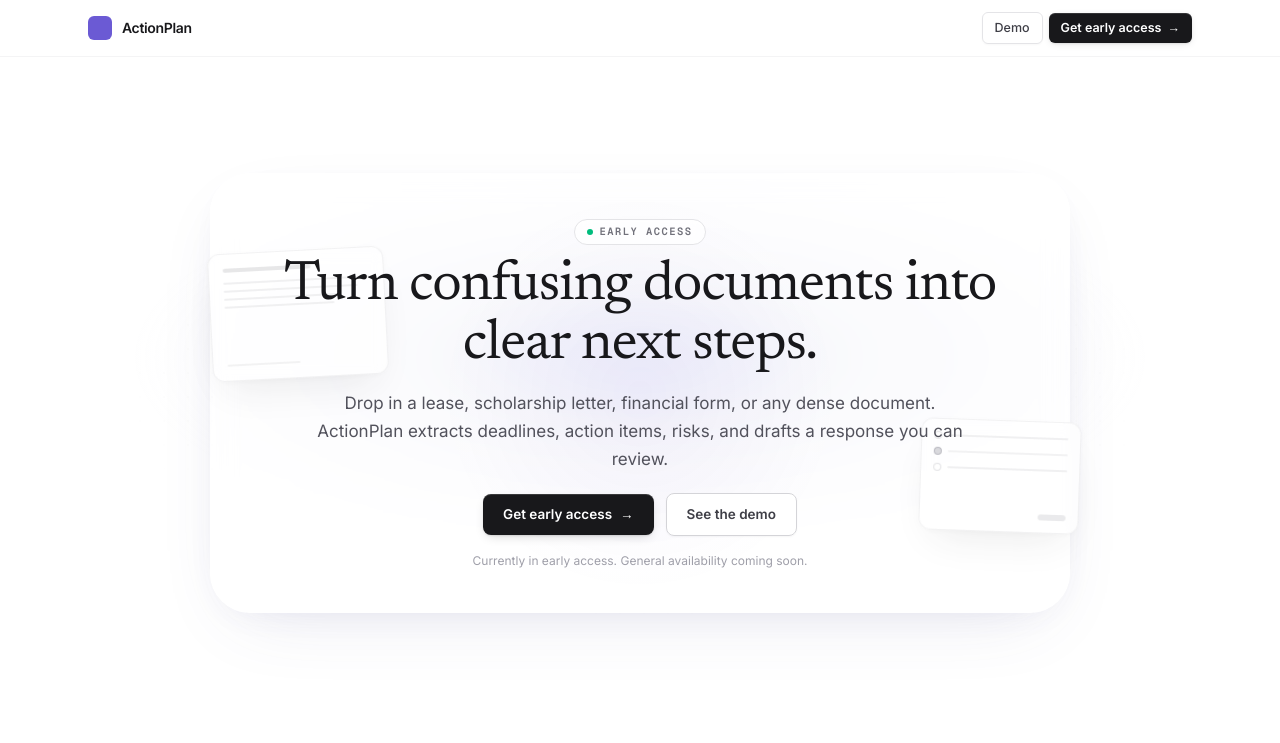
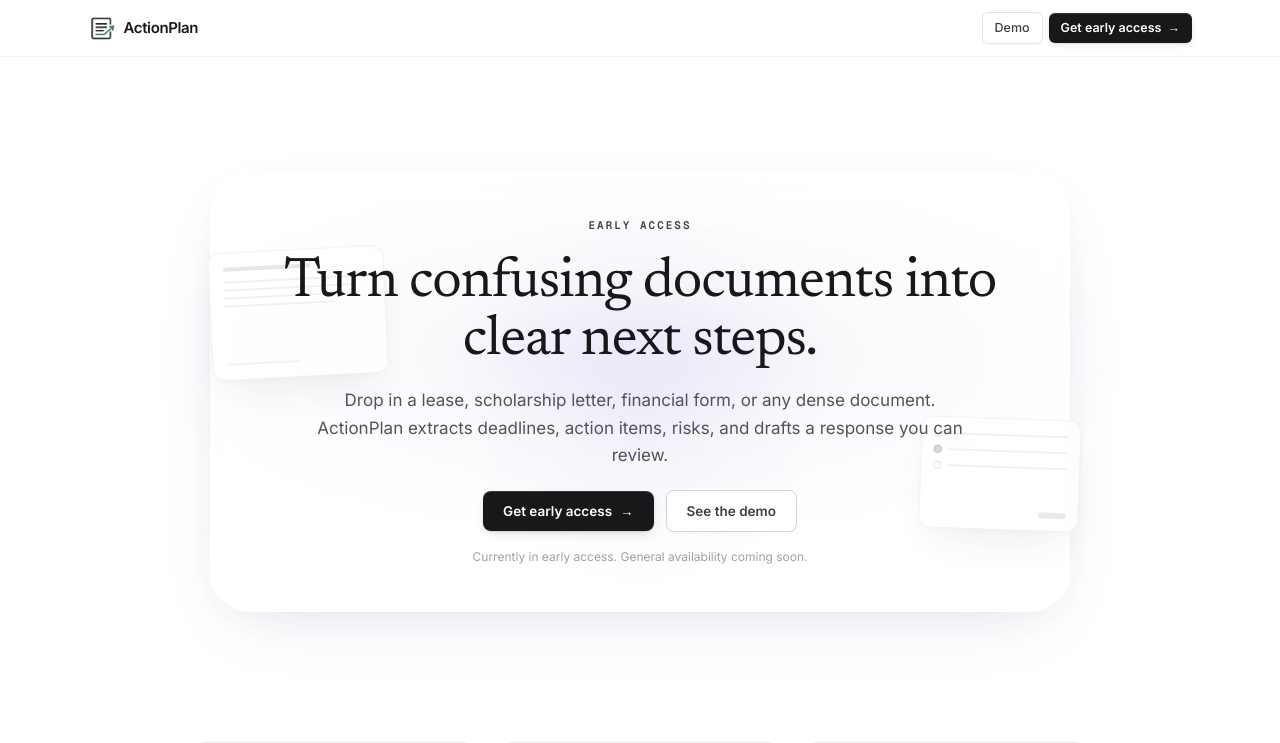
Before and after one commit to andrew-zhouu/actionplan, a Next.js app: page / in a window 1280 px wide. Shown: the top 743 px of the page. Built offline with nearby package versions, Linux system fonts and the light colour scheme.

Commit message:
added logo

```diff
--- a/app/(marketing)/early-access/page.tsx
+++ b/app/(marketing)/early-access/page.tsx
@@ -12,8 +12,12 @@
     <div className="mx-auto w-full max-w-md px-6 py-16 sm:py-24">
 
       <header className="mb-8">
-        <p className="mb-4 inline-flex items-center gap-1.5 rounded-full border border-zinc-200 bg-white px-3 py-1 font-mono text-[10.5px] font-semibold uppercase tracking-[0.14em] text-zinc-500">
-          <span className="h-1.5 w-1.5 rounded-full bg-emerald-500" />
+        {/* Early-access kicker — editorial hairline + label.
+            Matches the marketing hero kicker exactly. Short zinc-300
+            hairline as a "start of section" cue, mono-uppercase
+            label, no dot / no border / no surface. */}
+        <p className="mb-5 inline-flex items-center gap-3 font-mono text-[11px] font-semibold uppercase tracking-[0.18em] text-zinc-700">
+          <span aria-hidden="true" className="h-px w-6 bg-zinc-300" />
           Early access
         </p>
         <h1 className="font-display text-[32px] font-normal leading-tight tracking-[-0.01em] text-zinc-900 sm:text-[36px]">
--- a/app/(marketing)/layout.tsx
+++ b/app/(marketing)/layout.tsx
@@ -1,4 +1,5 @@
 import Link from "next/link";
+import Image from "next/image";
 import { SmoothScrollController } from "@/components/marketing/smooth-scroll-controller";
 
 /**
@@ -22,12 +23,23 @@
       {/* Header */}
       <header className="border-b border-zinc-100">
         <div className="mx-auto flex h-14 max-w-6xl items-center justify-between px-6">
-          <Link href="/" className="flex items-center gap-2.5">
-            <span
-              className="h-6 w-6 rounded-[6px]"
-              style={{ background: "var(--accent)" }}
+          <Link href="/" className="flex items-center gap-2" aria-label="ActionPlan home">
+            {/* Brand lockup — icon image + text wordmark.
+                `/actionplan-logo.png` is icon-only (284×289 PNG, no
+                wordmark inside the file), so the wordmark is rendered
+                as text alongside it. Intrinsic width/height match the
+                asset's natural dimensions to prevent layout shift.
+                `priority` because the brand is above the fold on every
+                marketing page. */}
+            <Image
+              src="/actionplan-logo.png"
+              alt=""
+              width={284}
+              height={289}
+              priority
+              className="h-7 w-auto"
             />
-            <span className="text-sm font-semibold tracking-tight text-zinc-900">
+            <span className="text-[15px] font-semibold tracking-tight text-zinc-900">
               ActionPlan
             </span>
           </Link>
--- a/app/(marketing)/page.tsx
+++ b/app/(marketing)/page.tsx
@@ -26,11 +26,17 @@
         <HeroAtmosphere />
 
         <div className="mx-auto max-w-3xl text-center">
+          {/* Early-access kicker — centered hero variant: text only.
+              No hairline here (the one-sided leading rule reads as
+              lopsided inside a centered composition; the /early-access
+              page's left-aligned variant keeps the hairline because
+              it's editorially correct there). Size, tracking, and
+              color stay nudged stronger than a pure section eyebrow
+              so the kicker still feels intentional rather than flat. */}
           <p
-            className="lp-fade-in-up mb-3 inline-flex items-center gap-1.5 rounded-full border border-zinc-200 bg-white/80 px-3 py-1 font-mono text-[10.5px] font-semibold uppercase tracking-[0.14em] text-zinc-500 backdrop-blur-sm"
+            className="lp-fade-in-up mb-5 font-mono text-[11px] font-semibold uppercase tracking-[0.18em] text-zinc-700"
             style={{ animationDelay: "0ms" }}
           >
-            <span className="h-1.5 w-1.5 rounded-full bg-emerald-500" />
             Early access
           </p>
           <h1
--- a/components/shell/sidebar.tsx
+++ b/components/shell/sidebar.tsx
@@ -1,6 +1,7 @@
 "use client";
 
 import Link from "next/link";
+import Image from "next/image";
 import { usePathname } from "next/navigation";
 
 function IconInbox() {
@@ -78,13 +79,24 @@
           lives below in Inbox / Dashboard / Tasks / Calendar. */}
       <Link
         href="/"
-        className="flex items-center gap-2.5 px-4 py-[18px] transition-opacity hover:opacity-80"
+        aria-label="ActionPlan home"
+        className="flex items-center gap-2 px-5 pt-2 pb-4 transition-opacity hover:opacity-80"
       >
-        <div
-          className="h-6 w-6 rounded-[6px]"
-          style={{ background: "var(--accent)" }}
+        {/* Brand lockup — icon image + text wordmark. Sized to match
+            the marketing header (h-7 icon + text-[15px] wordmark)
+            for cross-context consistency. Row padding trimmed from
+            py-[18px] to py-3 so the lockup sits a touch higher in
+            the sidebar without being cramped against the New
+            document button below. */}
+        <Image
+          src="/actionplan-logo.png"
+          alt=""
+          width={284}
+          height={289}
+          priority
+          className="h-7 w-auto"
         />
-        <span className="text-sm font-semibold tracking-tight text-zinc-900">
+        <span className="translate-y-px text-[15px] font-semibold tracking-tight text-zinc-900">
           ActionPlan
         </span>
       </Link>
```
Also changed, not shown: public/actionplan-logo.png (added), public/actionplan-logo1.png (added).
